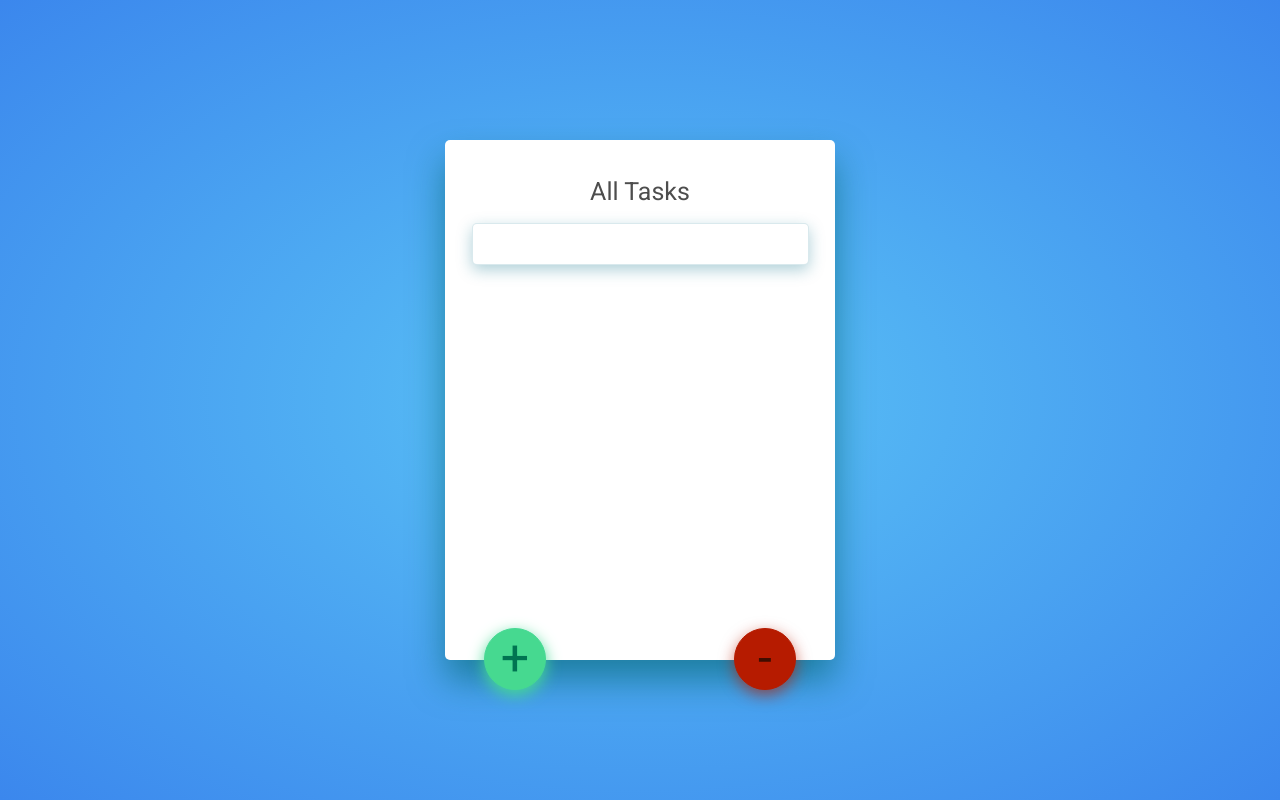
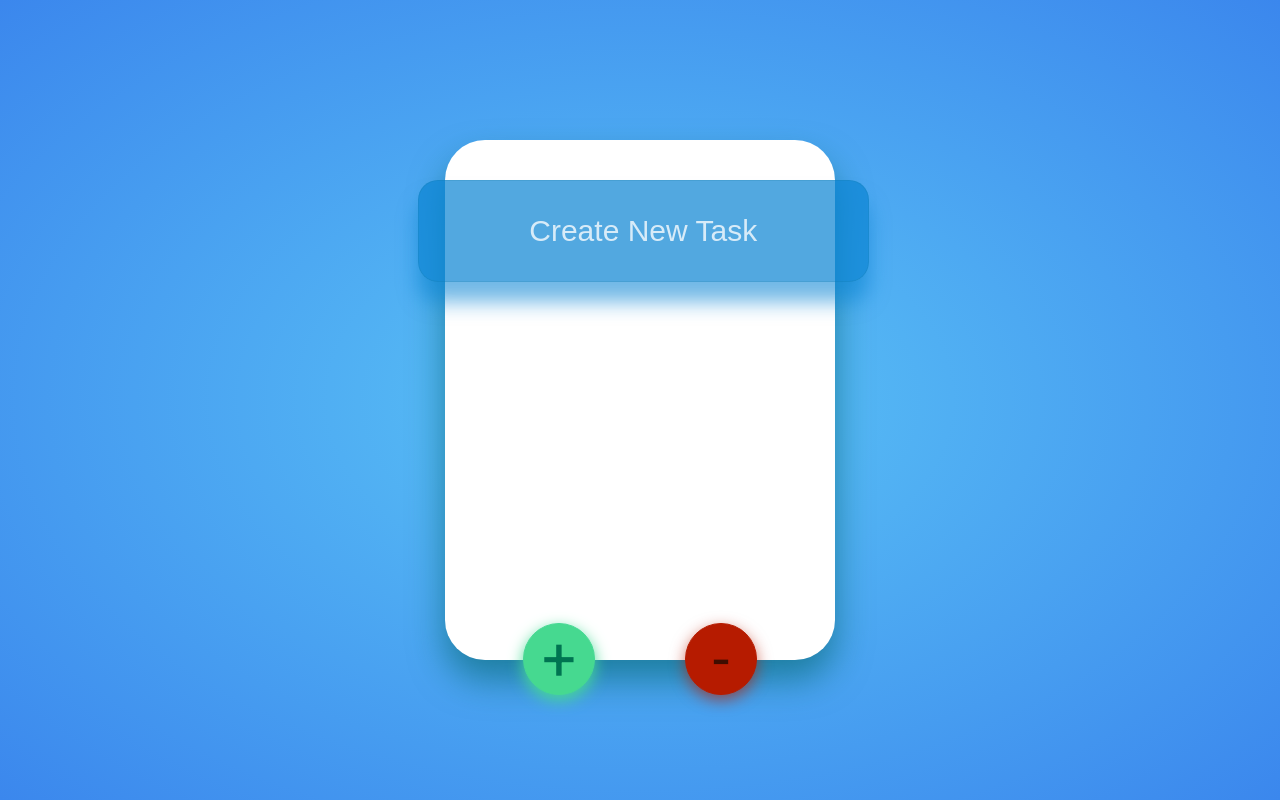
Before and after one commit to silent-lad/vanillaTodo, a plain HTML site: page index.html in a window 1280 px wide. Drawn offline with Linux system fonts and the light colour scheme.

Commit message:
Glass css

```diff
--- a/index.html
+++ b/index.html
@@ -9,8 +9,7 @@
   </head>
   <body>
     <div class="todoList">
-      <h1 class="heading">All Tasks</h1>
-      <input id="taskInput" type="text" />
+      <input id="taskInput" type="text" placeholder="Create New Task" />
       <div class="list">
         <ul id="taskList"></ul>
       </div>
--- a/style.css
+++ b/style.css
@@ -22,24 +22,33 @@ html {
   font-family: "Roboto", sans-serif;
 }
 input {
+  position: absolute;
+  top: 40px;
+  left: -7%;
+  text-align: center;
   line-height: 20;
-  height: 40px;
+  height: 100px;
+  width: 110%;
   border: 1px solid #11738b28;
-  font-size: 20px;
-  color: #272727;
+  font-size: 30px;
+  color: #ffffff;
   padding: 0px 10px;
-  border-radius: 5px;
-  box-shadow: 0px 5px 15px #11738b56;
-  width: 90%;
+  border-radius: 20px;
+  box-shadow: 0px 20px 20px #0b84d494;
   margin-bottom: 30px;
+  transition: all 0.3s linear;
+  background: #0b84d4b4;
 }
 input:focus {
-  box-shadow: 0px 3px 10px #11738b6e;
+  box-shadow: 0px 3px 10px #0b84d494;
+}
+input::-webkit-input-placeholder {
+  color: rgba(255, 255, 255, 0.767);
 }
 .todoList {
   height: 60vh;
   width: 350px;
-  border-radius: 5px;
+  border-radius: 40px;
   margin: 0 auto;
   position: absolute;
   top: 50%;
@@ -53,7 +62,7 @@ input:focus {
 
 #addButton {
   position: absolute;
-  left: 10%;
+  left: 20%;
   color: #007451;
   background: #46d990;
   border: 1px solid #46d994;
@@ -61,17 +70,17 @@ input:focus {
 }
 
 .actionButtons {
-  bottom: -30px;
-  height: 60px;
-  width: 60px;
+  bottom: -35px;
+  height: 70px;
+  width: 70px;
   text-align: center;
   border-radius: 50%;
-  font-size: 50px;
+  font-size: 60px;
 }
 
 #deleteButton {
   position: absolute;
-  right: 10%;
+  right: 20%;
   color: #3f0d00;
   background: #b61b00;
   border: 1px solid #b61b00;
@@ -85,7 +94,13 @@ input:focus {
 }
 
 ul {
+  margin-top: 150px;
   padding: 0;
+  height: 250px;
+  overflow: hidden;
+  overflow-y: scroll;
+  overflow-x: auto;
+  padding: 0px 10px;
 }
 
 li {
@@ -100,4 +115,5 @@ li {
   border-radius: 25px;
   line-height: 40px;
   box-shadow: 0px 5px 15px #91919177;
+  transition: all 0.3s linear;
 }
```
